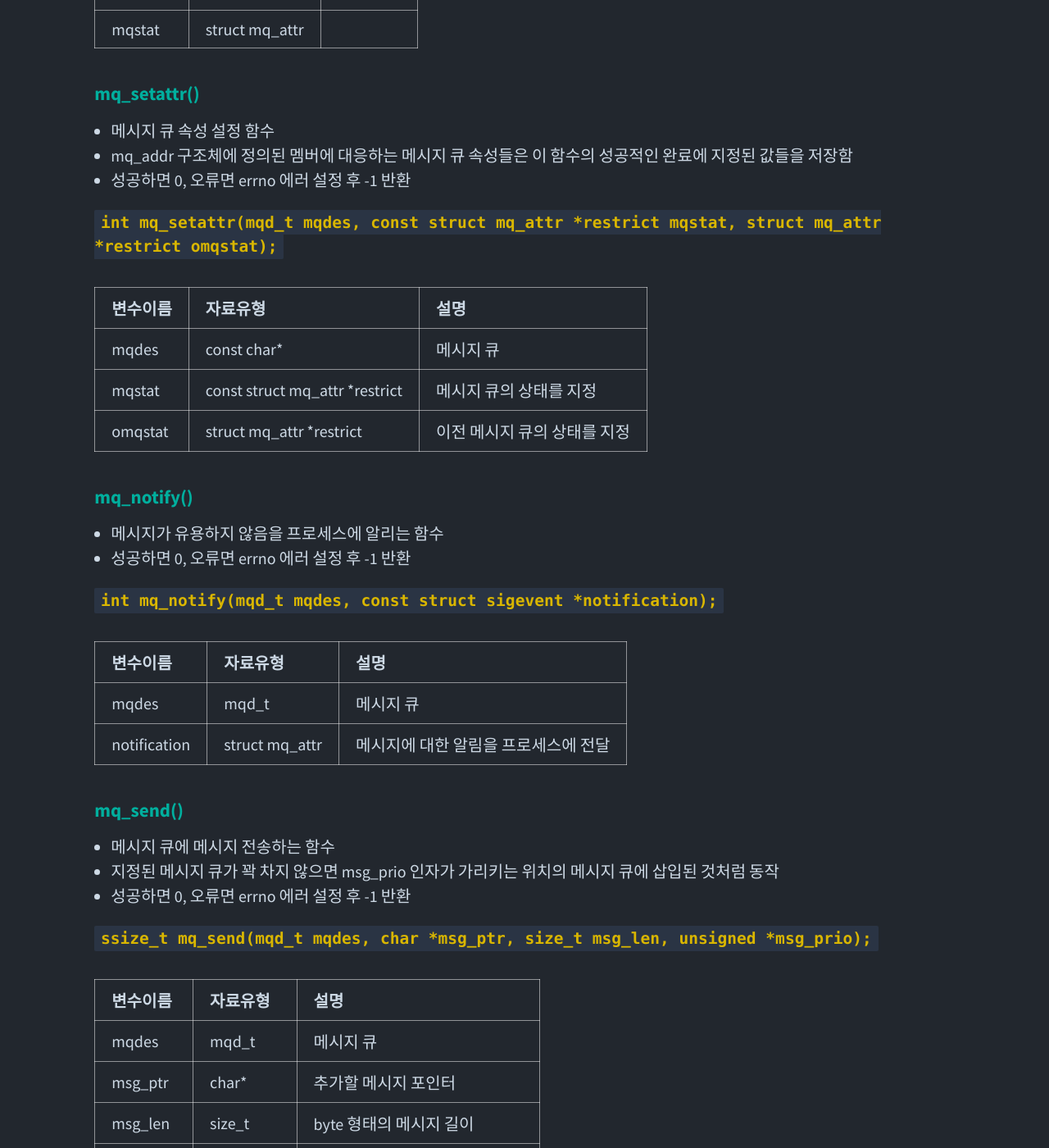
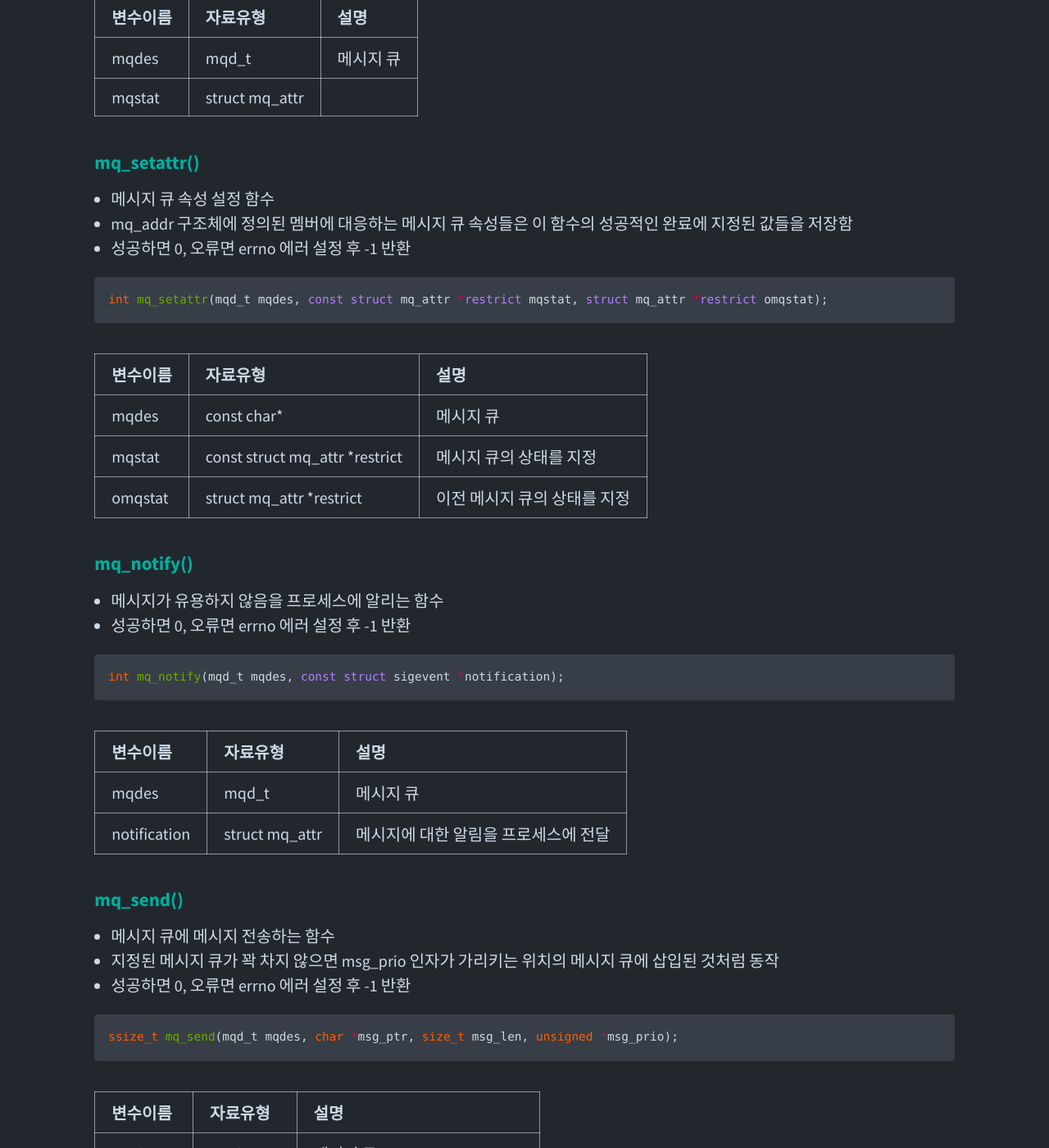
Before and after one commit to laigasus/laigasus.github.io, a Jekyll site: the page built from _posts/2021-06-30-메시지큐란.md, in a window 1280 px wide and 1400 px high, scrolled down 2284 px. Shown: the whole window at 82% size. Built offline with Jekyll 4.4.1, drawn with Linux system fonts in a browser that asks for light colours; comment, search, counter and statistics services are not loaded; some of the changed text lies outside the part shown.

Commit message:
Update 2021-06-30-메시지큐란.md

````diff
--- a/_posts/2021-06-30-메시지큐란.md
+++ b/_posts/2021-06-30-메시지큐란.md
@@ -45,7 +45,10 @@ struct mq_attr
 * 프로세스와 메시지 큐의 연결을 수립함
 * 성공하면 0, 오류면 errno 에러 설정 후 -1 반환
 
-#### `mqd_t mq_open(const char *name, int oflag);`
+```c
+mqd_t mq_open(const char *name, int oflag);
+```
+
 
 | 변수이름 | 자료유형    | 설명                                   |
 | -------- | ----------- | -------------------------------------- |
@@ -60,7 +63,10 @@ struct mq_attr
 * mq_open() 호출 및 기술자 반환 후 사용하도록 함
 * 성공하면 0, 오류면 errno 에러 설정 후 -1 반환
 
-#### `int mq_close(mqd_t mqdes);`
+```c
+int mq_close(mqd_t mqdes);`
+```
+
 
 | 변수이름 | 자료유형 | 설명      |
 | -------- | -------- | --------- |
@@ -74,7 +80,10 @@ struct mq_attr
 * mq_open() 호출 및 기술자 반환 후 사용하도록 함
 * 성공하면 0, 오류면 errno 에러 설정 후 -1 반환
 
-#### `int mq_getattr(mqd_t mqdes, struct mq_attr *mqstat);`
+```c
+int mq_getattr(mqd_t mqdes, struct mq_attr *mqstat);
+```
+
 
 | 변수이름 | 자료유형       | 설명      |
 | -------- | -------------- | --------- |
@@ -89,7 +98,10 @@ struct mq_attr
 * mq_addr 구조체에 정의된 멤버에 대응하는 메시지 큐 속성들은 이 함수의 성공적인 완료에 지정된 값들을 저장함
 * 성공하면 0, 오류면 errno 에러 설정 후 -1 반환
 
-#### `int mq_setattr(mqd_t mqdes, const struct mq_attr *restrict mqstat, struct mq_attr *restrict omqstat);`
+```c
+int mq_setattr(mqd_t mqdes, const struct mq_attr *restrict mqstat, struct mq_attr *restrict omqstat);
+```
+
 
 | 변수이름 | 자료유형                       | 설명                         |
 | -------- | ------------------------------ | ---------------------------- |
@@ -104,7 +116,10 @@ struct mq_attr
 * 메시지가 유용하지 않음을 프로세스에 알리는 함수
 * 성공하면 0, 오류면 errno 에러 설정 후 -1 반환
 
-#### `int mq_notify(mqd_t mqdes, const struct sigevent *notification);`
+```c
+int mq_notify(mqd_t mqdes, const struct sigevent *notification);
+```
+
 
 | 변수이름     | 자료유형       | 설명                                 |
 | ------------ | -------------- | ------------------------------------ |
@@ -119,7 +134,10 @@ struct mq_attr
 * 지정된 메시지 큐가 꽉 차지 않으면 msg_prio 인자가 가리키는 위치의 메시지 큐에 삽입된 것처럼 동작
 * 성공하면 0, 오류면 errno 에러 설정 후 -1 반환
 
-#### `ssize_t mq_send(mqd_t mqdes, char *msg_ptr, size_t msg_len, unsigned *msg_prio);`
+```c
+ssize_t mq_send(mqd_t mqdes, char *msg_ptr, size_t msg_len, unsigned *msg_prio);
+```
+
 
 | 변수이름 | 자료유형  | 설명                           |
 | -------- | --------- | ------------------------------ |
@@ -136,7 +154,10 @@ struct mq_attr
 * 지정한 메시지큐로부터 가장 높은 우선순위의 메시지중에서 가장 오래된 것 순서대로 수신한다
 * 성공하면 0, 오류면 errno 에러 설정 후 -1 반환
 
-#### `ssize_t mq_send(mqd_t mqdes, char *msg_ptr, size_t msg_len, unsigned *msg_prio);`
+```c
+ssize_t mq_send(mqd_t mqdes, char *msg_ptr, size_t msg_len, unsigned *msg_prio);
+```
+
 
 | 변수이름 | 자료유형  | 설명                           |
 | -------- | --------- | ------------------------------ |
````
